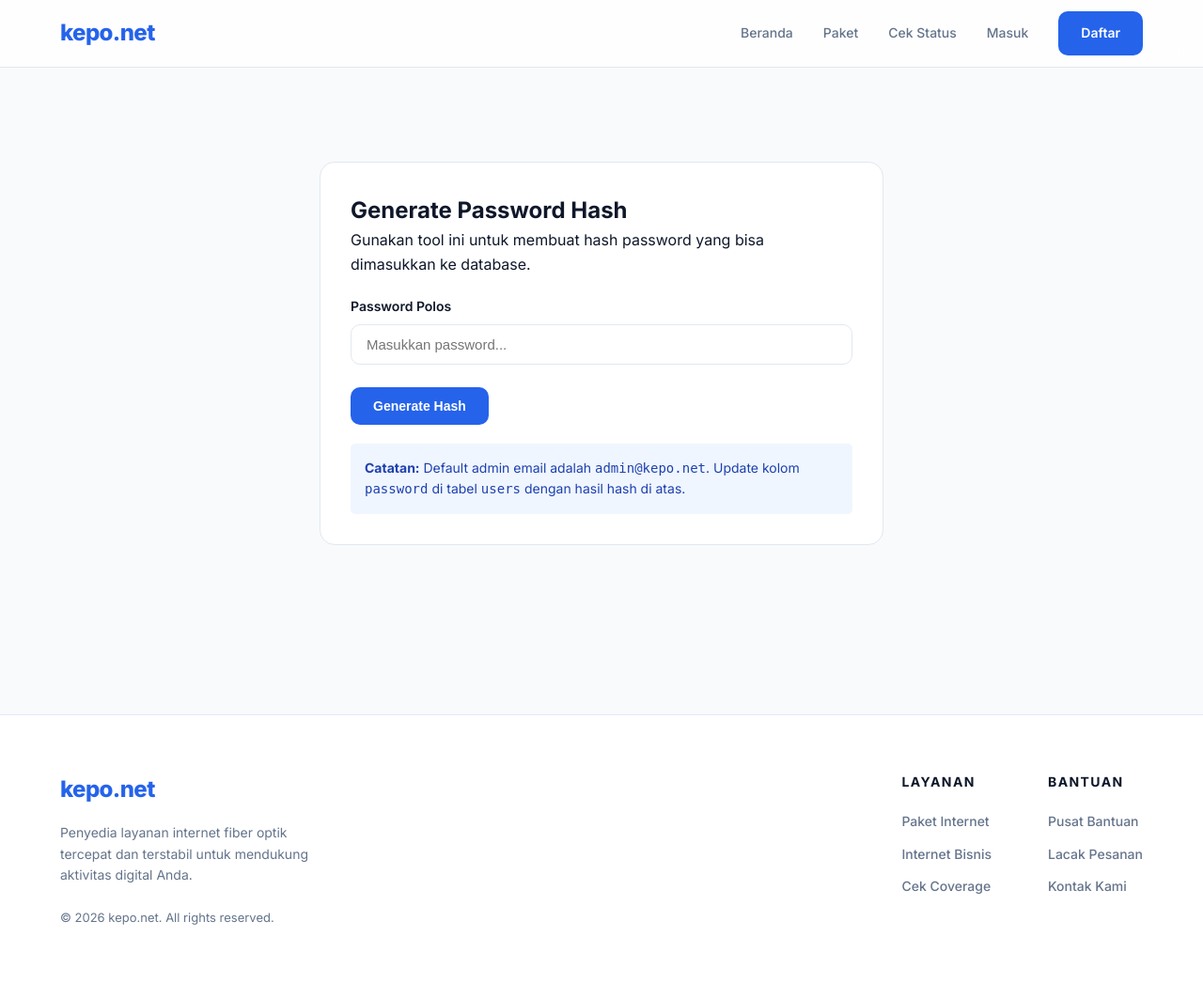
After one commit to NarmadaWeb/kepo.net, a PHP site: page /generate_hash.php in a window 1280 px wide. The commit adds this page. Shown: the whole page at 94% size. Run offline with PHP 8.4, Linux system fonts and the light colour scheme.

Commit message:
Fix Midtrans payment flow and add admin password hashing tool
- Added snap_token column to orders table in database.sql
- Implemented MidtransHelper using cURL to avoid Composer dependency
- Updated pay.php to use real Midtrans Snap tokens and trigger Snap popup
- Updated notification.php to handle payment webhooks
- Created generate_hash.php to help generate hashed passwords for admin access
- Fixed various undefined constant/array key warnings

```diff
--- a/database.sql
+++ b/database.sql
@@ -42,6 +42,7 @@ CREATE TABLE orders (
     installation_date DATETIME,
     technician_id INT,
     ktp_image VARCHAR(255),
+    snap_token VARCHAR(255),
     created_at TIMESTAMP DEFAULT CURRENT_TIMESTAMP,
     FOREIGN KEY (user_id) REFERENCES users(id),
     FOREIGN KEY (package_id) REFERENCES packages(id),
--- /dev/null
+++ b/generate_hash.php
@@ -0,0 +1,41 @@
+<?php
+require_once 'config/config.php';
+require_once 'includes/header.php';
+
+$password = $_POST['password'] ?? '';
+$hash = '';
+
+if ($password) {
+    $hash = password_hash($password, PASSWORD_DEFAULT);
+}
+?>
+
+<div class="container" style="max-width: 600px; padding: 100px 0;">
+    <div class="card">
+        <h2>Generate Password Hash</h2>
+        <p class="text-muted mb-20">Gunakan tool ini untuk membuat hash password yang bisa dimasukkan ke database.</p>
+
+        <form action="" method="POST">
+            <div class="form-group">
+                <label>Password Polos</label>
+                <input type="text" name="password" required value="<?= e($password) ?>" placeholder="Masukkan password...">
+            </div>
+            <button type="submit" class="btn btn-primary">Generate Hash</button>
+        </form>
+
+        <?php if ($hash): ?>
+            <div class="mt-20">
+                <label>Hash (Copy ini ke database):</label>
+                <div style="background: #f4f4f4; padding: 15px; border-radius: 5px; word-break: break-all; font-family: monospace; border: 1px solid #ddd;">
+                    <?= $hash ?>
+                </div>
+            </div>
+        <?php endif; ?>
+
+        <div class="mt-20" style="padding: 15px; background: #eff6ff; border-radius: 5px; color: #1e40af; font-size: 14px;">
+            <strong>Catatan:</strong> Default admin email adalah <code>admin@kepo.net</code>. Update kolom <code>password</code> di tabel <code>users</code> dengan hasil hash di atas.
+        </div>
+    </div>
+</div>
+
+<?php require_once 'includes/footer.php'; ?>
--- a/notification.php
+++ b/notification.php
@@ -38,6 +38,12 @@ if ($result) {
         $stmt = $pdo->prepare("INSERT INTO payments (order_id, transaction_id, payment_type, gross_amount, transaction_status, transaction_time)
                                VALUES (?, ?, ?, ?, ?, NOW())");
         $stmt->execute([$db_order_id, $transaction_id, $payment_type, $gross_amount, $transaction_status]);
+
+        // Also update snap_token in orders if not already there (optional, but good for consistency)
+        if (isset($result['snap_token'])) {
+            $stmt = $pdo->prepare("UPDATE orders SET snap_token = ? WHERE id = ? AND (snap_token IS NULL OR snap_token = '')");
+            $stmt->execute([$result['snap_token'], $db_order_id]);
+        }
     }
 }
 
```
Also changed, not shown: includes/midtrans_helper.php (added, +43 -0 lines), pay.php (+39 -6 lines).
